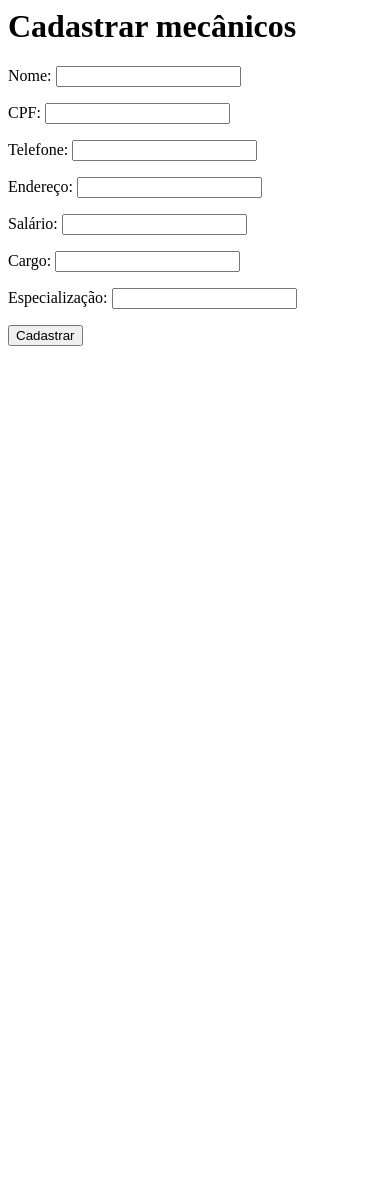
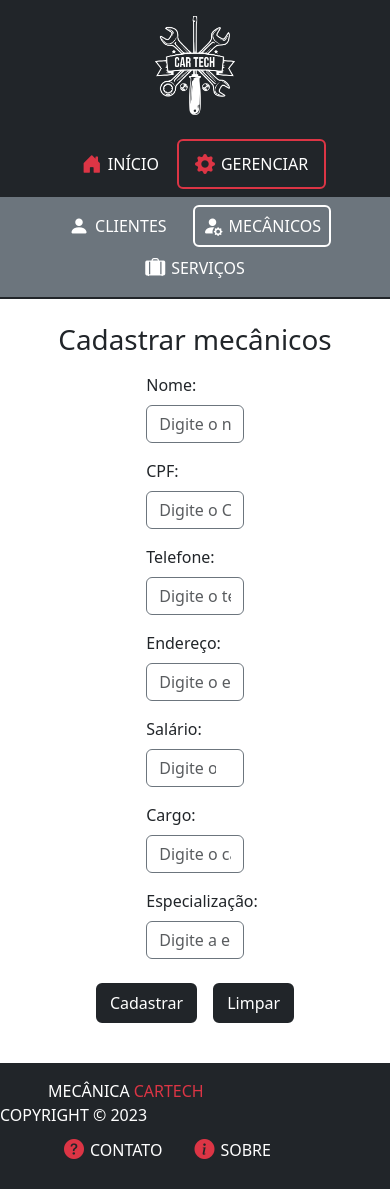
Before and after one commit to joaozanotti/CarTech, a PHP site: page /mecanico/cadastro-mecanico.php in a window 390 px wide. Before the commit the page ends 346 px from the top, so only its background shows below. Run offline with PHP 8.4, Linux system fonts and the light colour scheme.

Commit message:
Finalizando a estruturação e estilização dos cadastros

```diff
--- a/control/funcoes.php
+++ b/control/funcoes.php
@@ -12,6 +12,24 @@ function criaHeader($titulo) {
                     .bi {
                         font-size: 20px;
                         margin-right: 6px;
+                    }
+
+                    .form-error {
+                        background-color: rgb(250, 189, 189);
+                        padding: 10px 0px;
+                        border-radius: 5px;
+                        color: red;
+                        border: 1px solid red;
+                        text-align: center;
+                    }
+
+                    .form-success {
+                        background-color: rgb(157, 255, 162);
+                        padding: 10px 0px;
+                        border-radius: 5px;
+                        color: darkgreen;
+                        border: 1px solid darkgreen;
+                        text-align: center;
                     }
                 </style>
             </head>
@@ -56,7 +74,7 @@ function criarLinks($titulo) {
                     </a>
                     </li>
                     <li class="border border-danger border-2 rounded-2">
-                    <a href="./gerenciar-cliente.php" class="nav-link text-white d-flex align-items-center">
+                    <a href="../cliente/gerenciar-cliente.php" class="nav-link text-white d-flex align-items-center">
                         <i class="bi bi-gear-fill text-danger"></i>
                         GERENCIAR
                     </a>
@@ -89,6 +107,7 @@ function criarNav($titulo) {
                         </div>
                     </div>
                 </div>';
+
     } else if ($titulo == "Mecânicos") {
         return '<div class="px-3 border-bottom border-dark border-2 bg-secondary">
                     <div class="d-flex py-2 flex-wrap justify-content-center">
@@ -112,6 +131,7 @@ function criarNav($titulo) {
                         </div>
                     </div>
                 </div>';
+
     } else if ($titulo == "Serviços") {
         return '<div class="px-3 border-bottom border-dark border-2 bg-secondary">
                     <div class="d-flex py-2 flex-wrap justify-content-center">
@@ -142,8 +162,8 @@ function criarNav($titulo) {
 
 function criaFooter() {
     return '<footer class="d-flex flex-wrap justify-content-between align-items-center py-3 bg-dark mt-auto">
-                <p class="nav col-md-4 mb-0 px-5 text-white justify-content-start">COPYRIGHT © 2023</p>
-                <p class="nav col-md-4 mb-0 text-white justify-content-center">MECÂNICA CARTECH</p>
+                <p class="nav col-md-4 mb-0 px-5 text-white justify-content-start">MECÂNICA <span class="text-danger ms-1">CARTECH</span></p>
+                <p class="nav col-md-4 mb-0 text-white justify-content-center">COPYRIGHT © 2023</p>
                 <ul class="nav col-md-4 justify-content-end px-5">
                     <li class="nav-item">
                         <a href="#" class="nav-link text-white d-flex align-items-center">
--- a/view/mecanico/cadastro-mecanico.php
+++ b/view/mecanico/cadastro-mecanico.php
@@ -1,44 +1,57 @@
 <?php
+include '../../control/funcoes.php';
 $msg = @$_GET['result'];
 
-echo '<form action="../cadastro.php?url=mecanico" method="post">
-        <h1>Cadastrar mecânicos</h1>
+echo criaHeader("Mecânicos");
+?>
+<main class="d-flex flex-column align-items-center justify-content-center flex-grow-1 my-4">
+    <h1 class="mb-3">Cadastrar mecânicos</h1>
+    <form action="../cadastro.php?url=mecanico" method="post" class="w-25">
         <p>
-            <label for="nome">Nome:</label>
-            <input type="text" id="nome" name="nome" required>
+            <label for="nome" class="form-label">Nome:</label>
+            <input type="text" id="nome" name="nome" class="form-control border border-secondary" placeholder="Digite o nome..." required>
         </p>
         <p>
-            <label for="cpf">CPF:</label>
-            <input type="text" id="cpf" name="cpf" required>
+            <label for="cpf" class="form-label">CPF:</label>
+            <input type="text" id="cpf" name="cpf" class="form-control border border-secondary" placeholder="Digite o CPF... (Mínimo 14 dígitos)" required>
         </p>
         <p>
-            <label for="telefone">Telefone:</label>
-            <input type="text" id="telefone" name="telefone" required>
+            <label for="telefone" class="form-label">Telefone:</label>
+            <input type="text" id="telefone" name="telefone" class="form-control border border-secondary" placeholder="Digite o telefone... (Mínimo 14 dígitos)" required>
         </p>
         <p>
-            <label for="endereco">Endereço:</label>
-            <input type="text" id="endereco" name="endereco" required>
+            <label for="endereco" class="form-label">Endereço:</label>
+            <input type="text" id="endereco" name="endereco" class="form-control border border-secondary" placeholder="Digite o endereço..." required>
         </p>
         <p>
-            <label for="salario">Salário:</label>
-            <input type="number" id="salario" name="salario" required>
+            <label for="salario" class="form-label">Salário:</label>
+            <input type="number" id="salario" name="salario" class="form-control border border-secondary" placeholder="Digite o salário..." required>
         </p>
         <p>
-            <label for="cargo">Cargo:</label>
-            <input type="text" id="cargo" name="cargo" required>
+            <label for="cargo" class="form-label">Cargo:</label>
+            <input type="text" id="cargo" name="cargo" class="form-control border border-secondary" placeholder="Digite o cargo..." required>
         </p>
         <p>
-            <label for="especializacao">Especialização:</label>
-            <input type="text" id="especializacao" name="especializacao" required>
+            <label for="especializacao" class="form-label">Especialização:</label>
+            <input type="text" id="especializacao" name="especializacao" class="form-control border border-secondary" placeholder="Digite a especialização..." required>
         </p>
-
-        <input type="submit" value="Cadastrar">
-    </form>';
-    if ($msg == "erroInfo") {
-        echo "Erro! Informações inválidas.";
-    } else if ($msg == "erroPessoa") {
-        echo "Erro! Mecânico já cadastrado.";
-    } else if ($msg == "sucesso") {
-        echo "Mecânico cadastrado com sucesso!";
-    }
+        <p class="d-flex justify-content-center mt-4">
+            <input type="submit" value="Cadastrar" class="btn btn-dark mx-2 border border-dark border-2">
+            <input type="reset" value="Limpar" class="btn btn-dark mx-2 border border-dark border-2">
+        </p>
+        <p>
+            <?php
+                if ($msg == "erroInfo") {
+                    echo "<p class='form-error'>Erro! Informações inválidas.</p>";
+                } else if ($msg == "erroPessoa") {
+                    echo "<p class='form-error'>Erro! Mecânico já cadastrado.</p>";
+                } else if ($msg == "sucesso") {
+                    echo "<p class='form-success'>Mecânico cadastrado com sucesso!</p>";
+                }
+            ?>
+        </p>
+    </form>
+</main>
+<?php
+echo criaFooter();
 ?>
```
Also changed, not shown: view/cliente/cadastro-cliente.php (+34 -21 lines), view/servico/cadastro-servico.php (+35 -22 lines).
